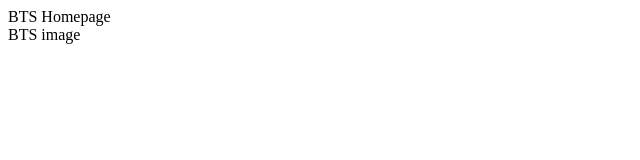
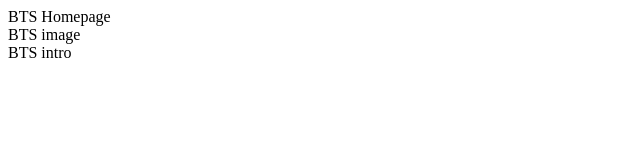
Before and after one commit to twentyfourteam/git, a plain HTML site: page index.html in a window 1280 px wide. Shown: the full height of the page, 0-640 px from the left. Drawn offline with Linux system fonts and the light colour scheme.

Commit message:
add BTS intro

```diff
--- a/index.html
+++ b/index.html
@@ -2,4 +2,6 @@
 	<head> BTS Homepage </head>
 	<div> BTS image </div>
 
+	<body>BTS intro </body>
+
 </html>
```
